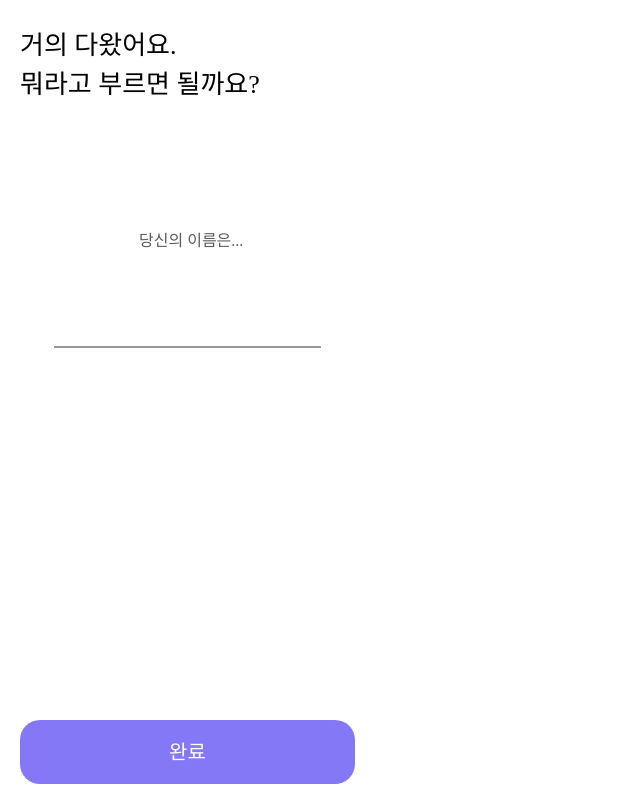
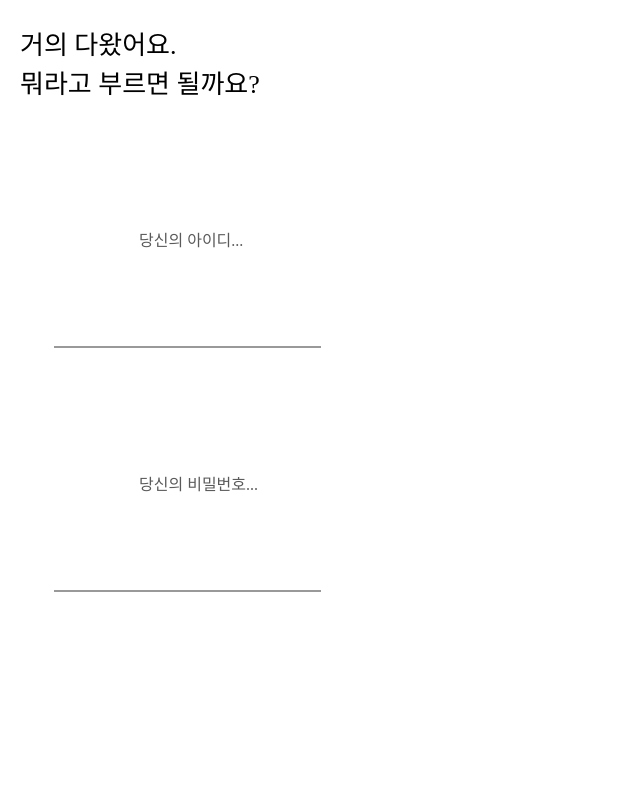
Before and after one commit to Likelion12thERICA-2team/400mgFrontend, a React (Create React App) app: page /start/bodyInfo3 in a window 1280 px wide. Shown: the top 800 px of the page, without its empty margins (0-640 px from the left). Built offline with nearby package versions, Linux system fonts and the light colour scheme; a web font is replaced by a local one.

Commit message:
[feat] 아이디, 비밀번호 긴급 구현

```diff
--- a/src/components/setNickname.js
+++ b/src/components/setNickname.js
@@ -12,7 +12,20 @@ const SetNickname = () => {
             </div>
 
             <div className="text-[16px] text-[#5A5A5A] font-[AppleMedium] mt-[125px] ml-[119px]">
-                당신의 이름은...
+                당신의 아이디...
+            </div>
+
+            <input
+                type="text"
+                className="w-[267px] h-[44px] font-AppleMedium text-center ml-[34px] mt-[49px] text-[22px]"
+            />
+            <div
+                className="w-[267px] my-[1%] border-[1px] border-[#999999] mb-[0%] mt-[0%] ml-[34px]">
+
+            </div>
+
+            <div className="text-[16px] text-[#5A5A5A] font-[AppleMedium] mt-[125px] ml-[119px]">
+                당신의 비밀번호...
             </div>
 
             <input
```
